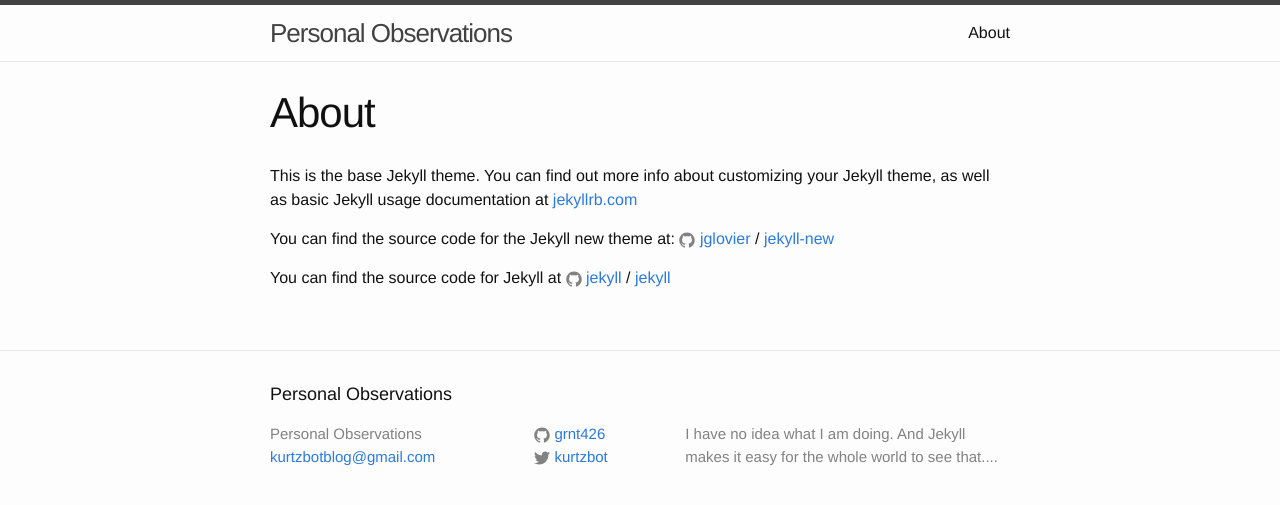
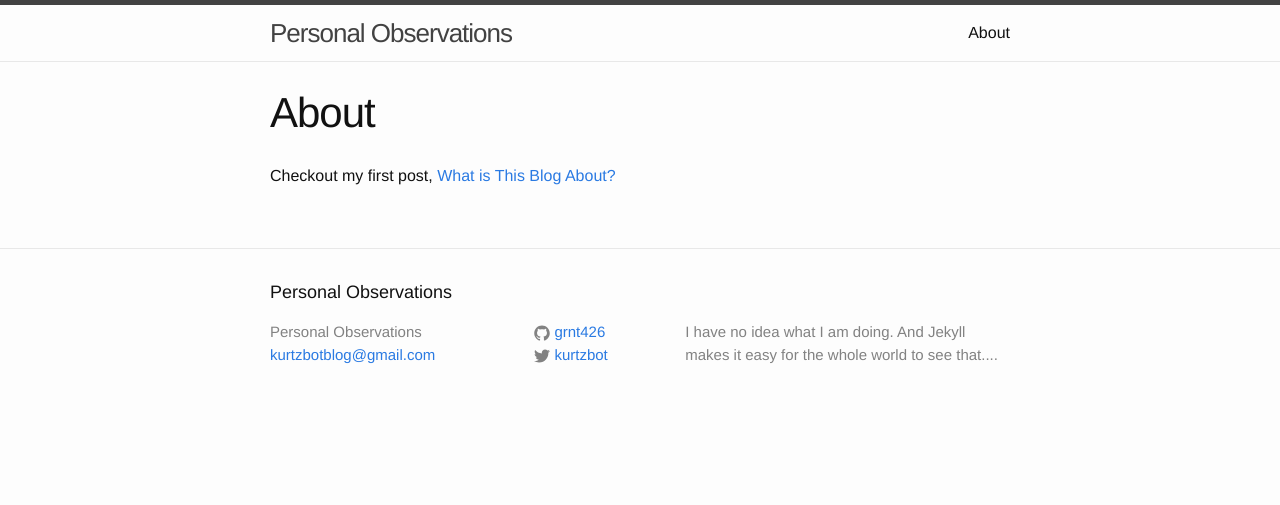
Before and after one commit to grnt426/grnt426.github.io, a Jekyll site: the page built from about.md, in a window 1280 px wide. Shown: the top 505 px of the page. Built offline with Jekyll 4.4.1, drawn with Linux system fonts in a browser that asks for light colours.

Commit message:
Updated about

```diff
--- a/about.md
+++ b/about.md
@@ -4,12 +4,4 @@
 permalink: /about/
 ---
 
-This is the base Jekyll theme. You can find out more info about customizing your Jekyll theme, as well as basic Jekyll usage documentation at [jekyllrb.com](http://jekyllrb.com/)
-
-You can find the source code for the Jekyll new theme at:
-{% include icon-github.html username="jglovier" %} /
-[jekyll-new](https://github.com/jglovier/jekyll-new)
-
-You can find the source code for Jekyll at
-{% include icon-github.html username="jekyll" %} /
-[jekyll](https://github.com/jekyll/jekyll)
+Checkout my first post, [What is This Blog About?]({% post_url 2016-02-03-what-this-blog-is-about %})
```
